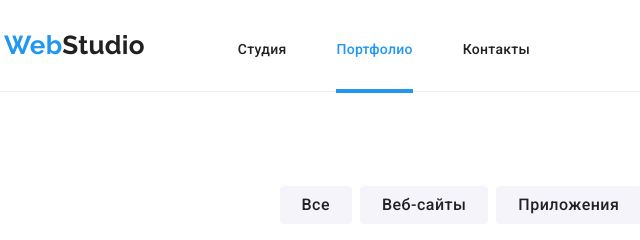
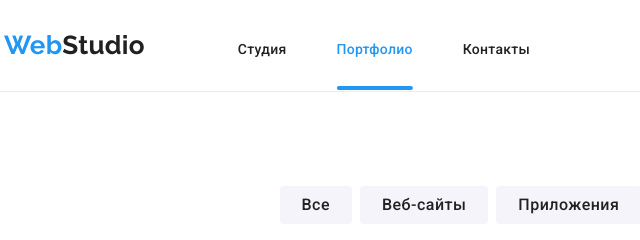
Before and after one commit to Evgenija26/goit-markup-hw-05, a plain HTML site: page portfolio.html in a window 1280 px wide. Shown: the top 240 px of the page, 51-691 px from the left. Drawn offline with nearby package versions, Linux system fonts and the light colour scheme.

Commit message:
homerwork5

```diff
--- a/css/style.css
+++ b/css/style.css
@@ -173,7 +173,7 @@ border-bottom: 1px solid #ECECEC;
 
 .nav-link:hover,
 .nav-link:focus {
-    /* border-bottom: 4px solid; */
+
     color: var(--accent-cl);
 
 }
@@ -197,23 +197,19 @@ border-bottom: 1px solid #ECECEC;
 
     left: 50%;
     width: 100%;
+    height: 4px;
 
     transform: translateX(-50%);
-    background-color: var(--accent-color);
     border-radius: 2px;
 
-            display: block;
-
-            bottom: 0;
-
-            background-color: var(--accent-cl);
+    bottom: -1px;
+    background-color: var(--accent-cl);
 
 
 }
 
 .top-nav{
     position: relative;
-    border-bottom: 4px solid;
     color: var(--accent-cl);
 }
 
```
